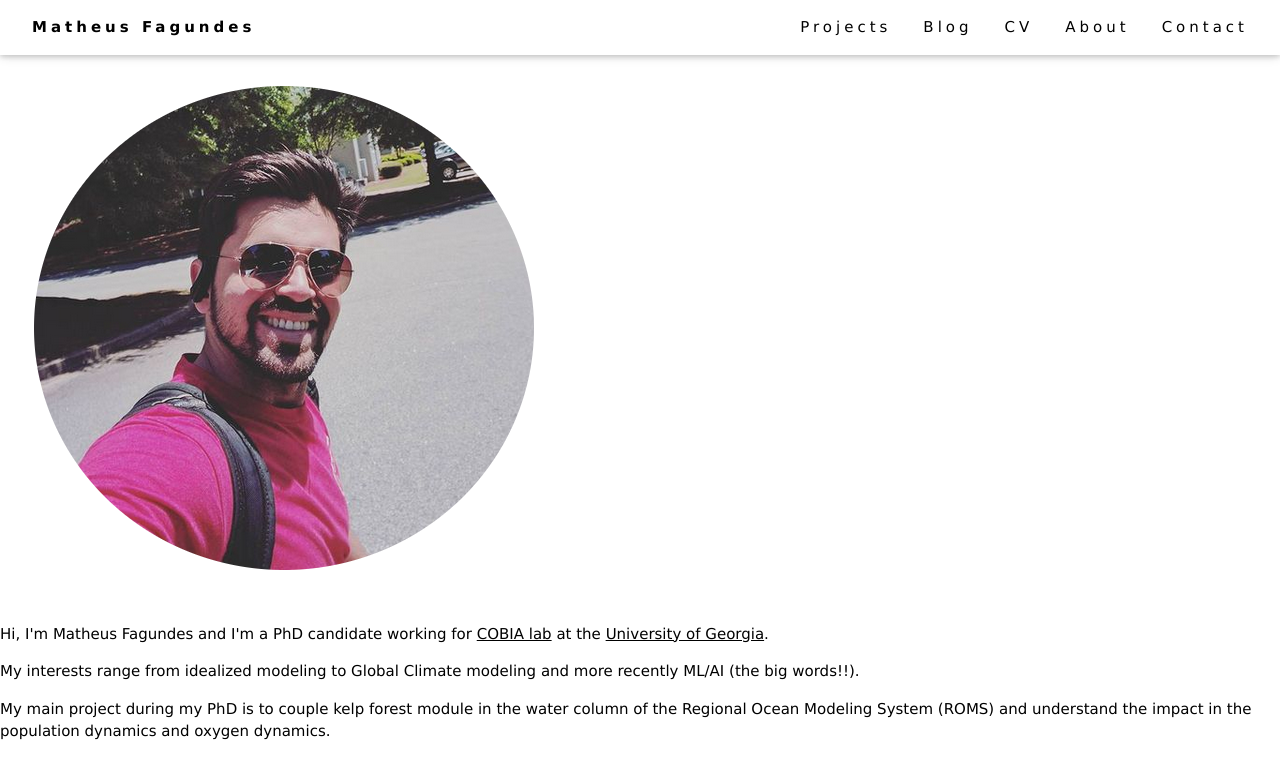
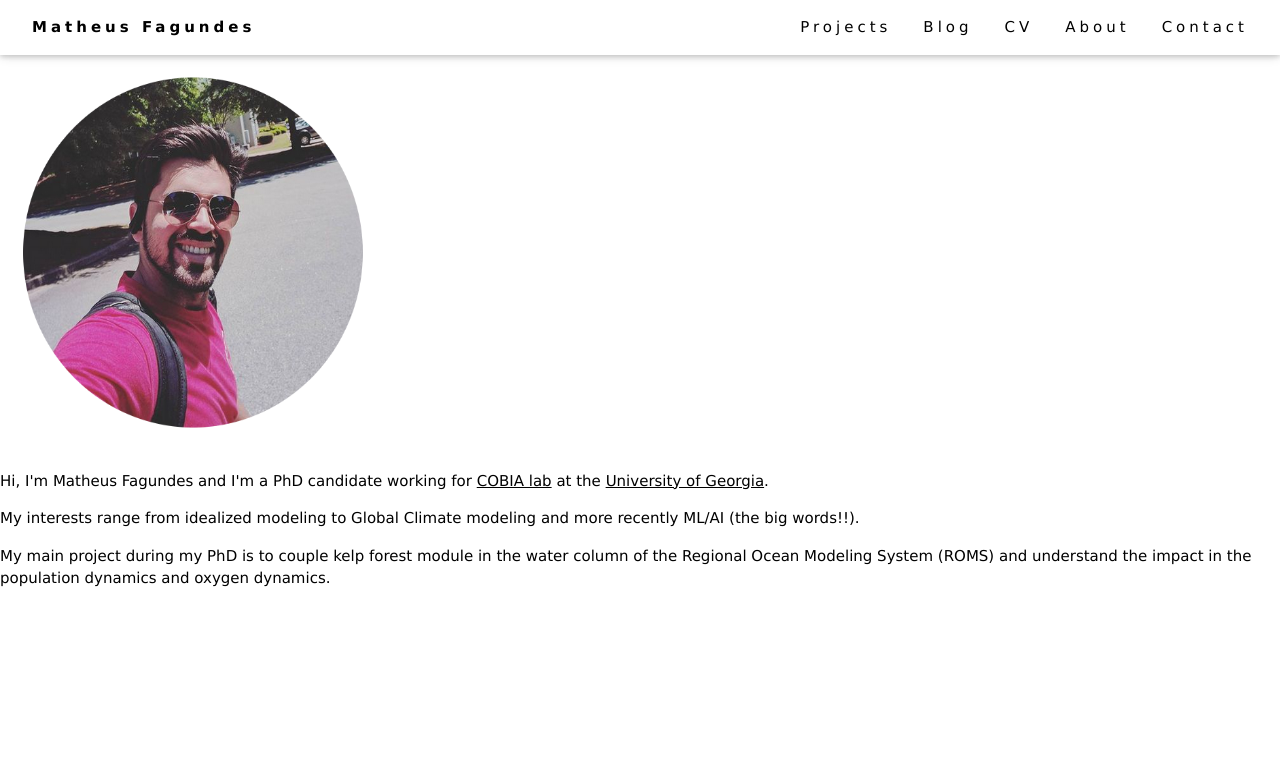
Before and after one commit to mf99274/mf99274.github.io, a Jekyll site: the page built from index.html, in a window 1280 px wide. Shown: the top 779 px of the page. Built offline with Jekyll 4.4.1, drawn with Linux system fonts in a browser that asks for light colours.

Commit message:
Update index.html

```diff
--- a/index.html
+++ b/index.html
@@ -9,7 +9,8 @@ description:
 <!-- <div class="jumbotron"> -->
 <div class="item active">
   <div class="col-md-8 col-sm-8 col-xs-8">
-    <img alt="..." class="pull-right" src="img/selfie1.png">
+    <img alt="..." class="pull-right" src="img/selfie1.png" border="1"
+              height="400" width="409" align="top">
   </div>
    <div class="col-md-4 col-sm-4 col-xs-4">
    <span class="pull-right">
```
